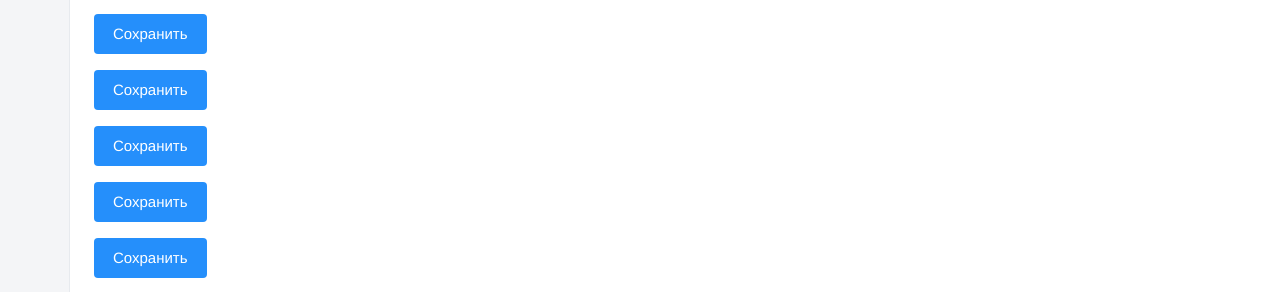
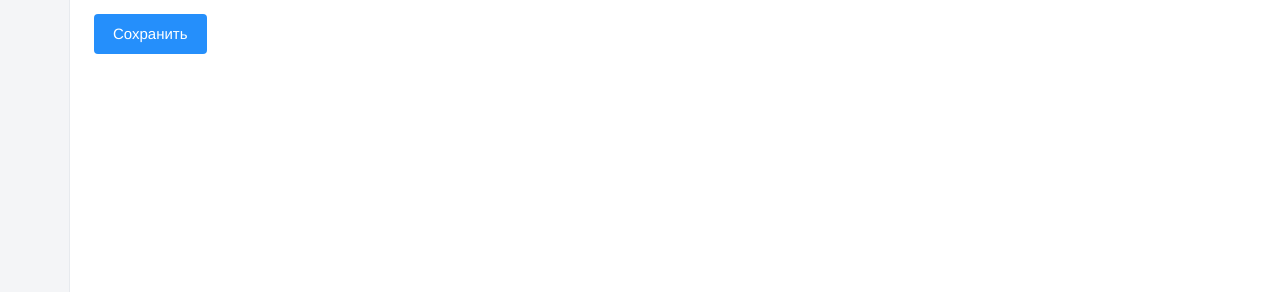
Before and after one commit to SolDier2018/JumpPromo, a React (Create React App) app: page /profile in a window 1280 px wide. Shown: the part 508-800 px from the top of the page. Built offline with nearby package versions, Linux system fonts and the light colour scheme.

Commit message:
Исправлена ошибка componentWillUnmount

```diff
--- a/src/app/profile/components/profile.jsx
+++ b/src/app/profile/components/profile.jsx
@@ -85,34 +85,6 @@ class Profile extends Component {
                                 transparent={false}
                             />
                         </div>
-                        <div className={style.fieldWrap}>
-                            <Button
-                                type={'submit'}
-                                name={'Сохранить'}
-                                transparent={false}
-                            />
-                        </div>
-                        <div className={style.fieldWrap}>
-                            <Button
-                                type={'submit'}
-                                name={'Сохранить'}
-                                transparent={false}
-                            />
-                        </div>
-                        <div className={style.fieldWrap}>
-                            <Button
-                                type={'submit'}
-                                name={'Сохранить'}
-                                transparent={false}
-                            />
-                        </div>
-                        <div className={style.fieldWrap}>
-                            <Button
-                                type={'submit'}
-                                name={'Сохранить'}
-                                transparent={false}
-                            />
-                        </div>
 
                     </form>
                 </div>
--- a/src/containers/delete-button/delete-button.jsx
+++ b/src/containers/delete-button/delete-button.jsx
@@ -13,20 +13,11 @@ class DeleteButton extends Component {
         this.handleClickOut = this.handleClickOut.bind(this);
         this.refButton = createRef();
         this.buttonDelete = createRef();
+        document.addEventListener('click', this.handleClickOut, false);
     }
 
-    getSnapshotBeforeUpdate(prevProps, prevState) {
-        document.addEventListener('click', this.handleClickOut, false);
-        return null;
-    }
-
-    componentDidUpdate(prevProps, prevState, snapshot) {}
-
     componentWillUnmount() {
-        document.addEventListener('click', this.handleClickOut, false);
-        this.setState({
-            editable: false
-        });
+        document.removeEventListener('click', this.handleClickOut, false);
     }
 
     handleClickOut(e) {
```
